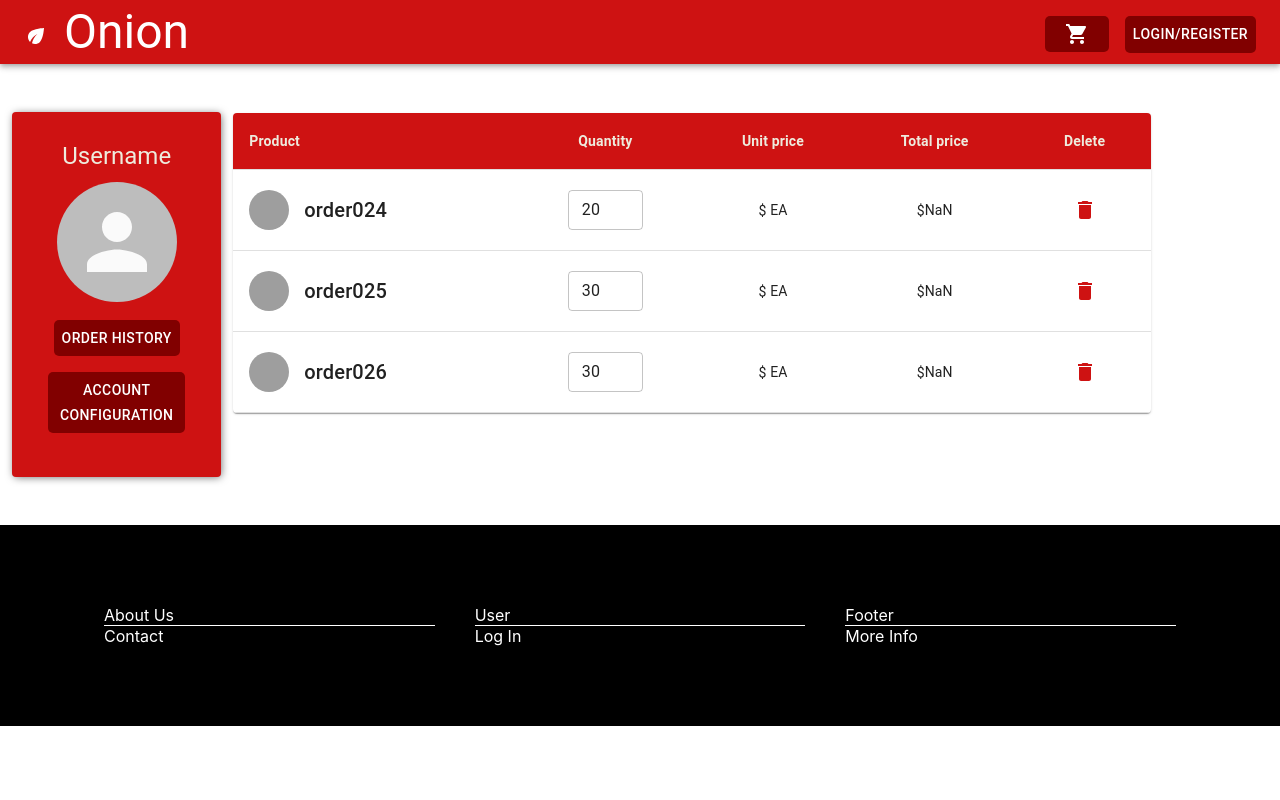
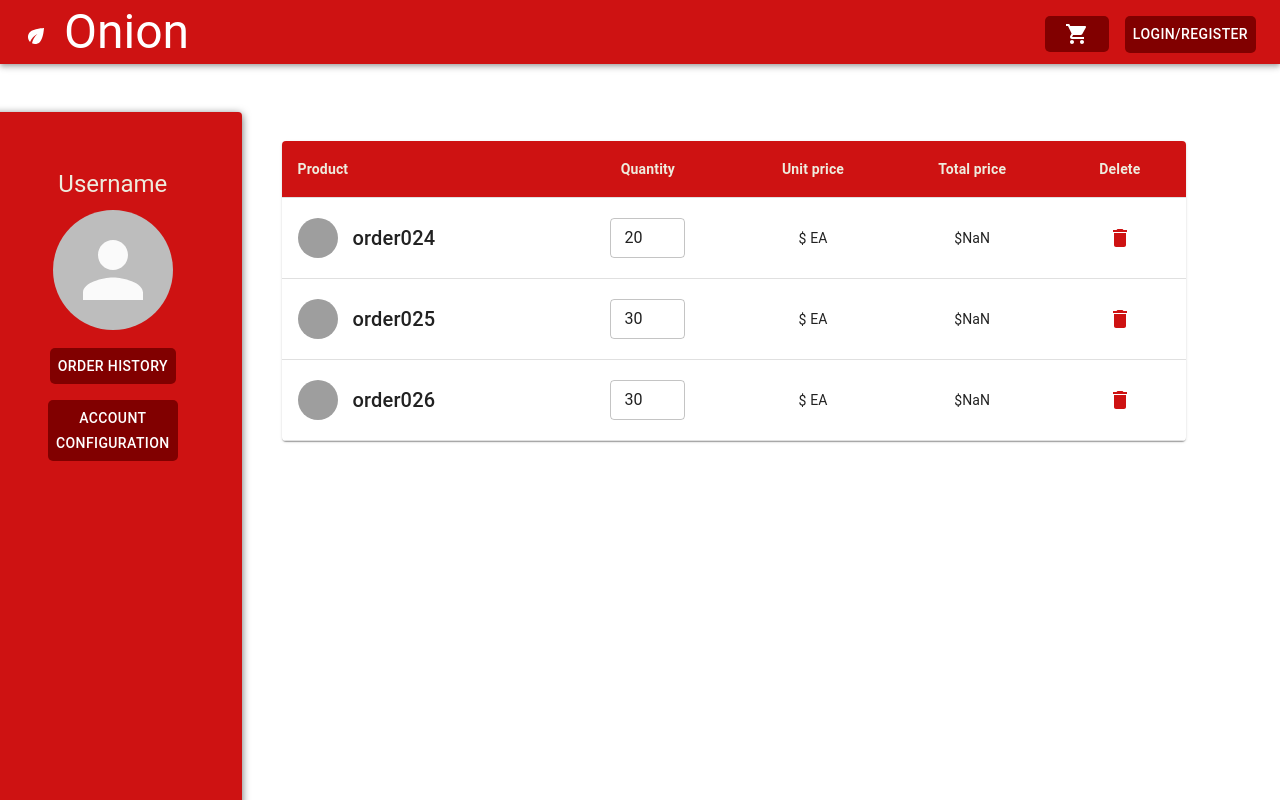
Before and after one commit to Davidohiv7/Final-Project, a React (Create React App) app in the folder client/: page /user in a window 1280 px wide. Shown: the top 800 px of the page. Built offline with nearby package versions, Linux system fonts and the light colour scheme; grey boxes are pictures that could not be loaded.

Commit message:
userProfile-Component,
seteamos el display con botones
una tabla
armamos leftBar de usuario
con informacion Hardcodeada momentaneamente

```diff
--- a/client/src/components/UserProfile/UserProfile.jsx
+++ b/client/src/components/UserProfile/UserProfile.jsx
@@ -1,4 +1,4 @@
-import React from "react";
+import React, { useState } from "react";
 
 // Material UI imports
 import {
@@ -19,6 +19,7 @@ import {
   TextField,
   IconButton,
 } from "@material-ui/core";
+
 import useStyles from "./styles";
 import { Delete } from "@material-ui/icons";
 export default function Home() {
@@ -43,10 +44,10 @@ export default function Home() {
       quantity: "30",
     },
   ];
-
+  const [screenDisplay, setScreenDisplay] = useState("orderHistory");
   return (
     <Container maxWidth="lg">
-      <Grid container spacing={3} className={classes.container}>
+      <Grid container spacing={10} className={classes.container}>
         <Grid item xs={2} className={classes.filterGrid}>
           <CardContent align="center">
             <Typography
@@ -65,6 +66,7 @@ export default function Home() {
             </Box>
           </CardContent>
         </Grid>
+
         <Grid className={classes.Screen} item xs={9}>
           <Box>
             <TableContainer
--- a/client/src/components/UserProfile/styles.js
+++ b/client/src/components/UserProfile/styles.js
@@ -4,6 +4,7 @@ const useStyles = makeStyles((theme) => ({
   container: {
     marginTop: "3%",
     marginBottom: "3%",
+    height: theme.spacing(100),
   },
 
   slide: {
@@ -33,6 +34,7 @@ const useStyles = makeStyles((theme) => ({
     marginTop: 11,
     marginBottom: 11,
     boxShadow: "1px 1px 8px -1px rgba(0,0,0,0.6)",
+    maxWidth: "70%",
   },
   catalogueContainer: {
     marginLeft: theme.spacing(5),
@@ -45,7 +47,7 @@ const useStyles = makeStyles((theme) => ({
   },
   BoxLogOut: {
     position: "absolute",
-    marginTop: "28%",
+    marginTop: "26%",
     marginLeft: 28,
   },
   tableContainer: {
@@ -66,6 +68,10 @@ const useStyles = makeStyles((theme) => ({
   head: {
     backgroundColor: theme.palette.primary.main,
   },
+  screen: {
+    marginLeft: theme.spacing(5),
+    height: "57%",
+  },
 }));
 
 export default useStyles;
```
